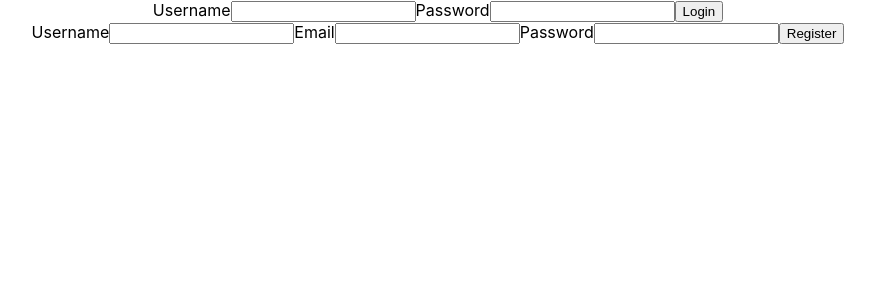
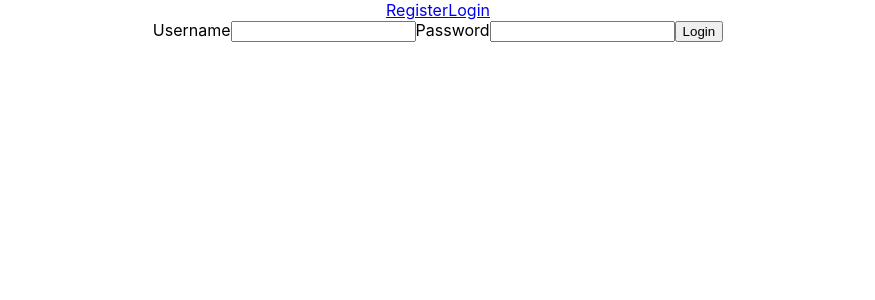
Before and after one commit to Secret-Family-Recipies-Cookbook-2/frontend, a React (Create React App) app in the folder my-app/: page /login in a window 1280 px wide. Shown: the top 300 px of the page, without its empty margins (202-1077 px from the left). Built offline with nearby package versions, Linux system fonts and the light colour scheme.

Commit message:
added routes to app.js. Setting up state on Login

```diff
--- a/my-app/src/App.js
+++ b/my-app/src/App.js
@@ -1,18 +1,32 @@
 import React from 'react';
 import './App.css';
-import {BrowserRouter as Router, Route, Switch} from 'react-router-dom'
+import {BrowserRouter as Router, Route, Switch, Link} from 'react-router-dom'
 import Home from './components/Home'
 import NavBar from './components/NavBar'
+import Register from './components/Register'
+import Login from './components/Login'
 
 function App() {
   return (
     <div className="App">
       <header>
+
         <NavBar />
+        <Link to='/register'>Register</Link>
+        <Link to='/login'>Login</Link>
+
       </header>
       <div className='body-container'>
         <Switch>
-          <Route>
+          <Route path='/register' component={Register}>
+            <Register />
+          </Route>
+
+          <Route path='/login'component={Login}>
+            <Login />
+          </Route>
+
+          <Route path='/' component={Home}>
             <Home />
           </Route>
         </Switch>
--- a/my-app/src/components/Home.js
+++ b/my-app/src/components/Home.js
@@ -8,7 +8,7 @@ const Home = () => {
 
     return (
         <>
-            {
+            {/* {
                 !token && (
                     <section className='login'>
                         <article>
@@ -18,7 +18,7 @@ const Home = () => {
                             <Register />
                         </article>
                     </section>
-            )}
+            )} */}
         </>
     )
 }
--- a/my-app/src/components/Login.js
+++ b/my-app/src/components/Login.js
@@ -1,5 +1,15 @@
 import React, { useState } from 'react'
-import { useHistory } from 'react-router-dom'
+import { useHistory, Link } from 'react-router-dom'
+
+const initialState= {
+    username: '',
+    password: '',
+}
+
+const initialFormErrors={
+    username: 'Username is required',
+    password: 'Password is required',
+}
 
 const Login = () => {
 
@@ -20,6 +30,7 @@ const Login = () => {
     }
 
     return (
+        <div className='login-container'>
             <form onSubmit={(evt)=>loginHandler(evt)}>
                 <label>Username</label>
                 <input
@@ -38,8 +49,9 @@ const Login = () => {
                 />
 
                 <button type='submit'>Login</button>
+            </form>
 
-        </form>
+        </div>
     )
 }
 export default Login
--- a/my-app/src/components/NavBar.js
+++ b/my-app/src/components/NavBar.js
@@ -31,7 +31,7 @@ const NavBar = () => {
                                 history.push('/')
                                 window.location.reload()
                         }}>
-                            Login
+                            Login/Register
                         </button> */}
                     </>
                 )
```
Lines whose indentation alone changed are shown as unchanged.
